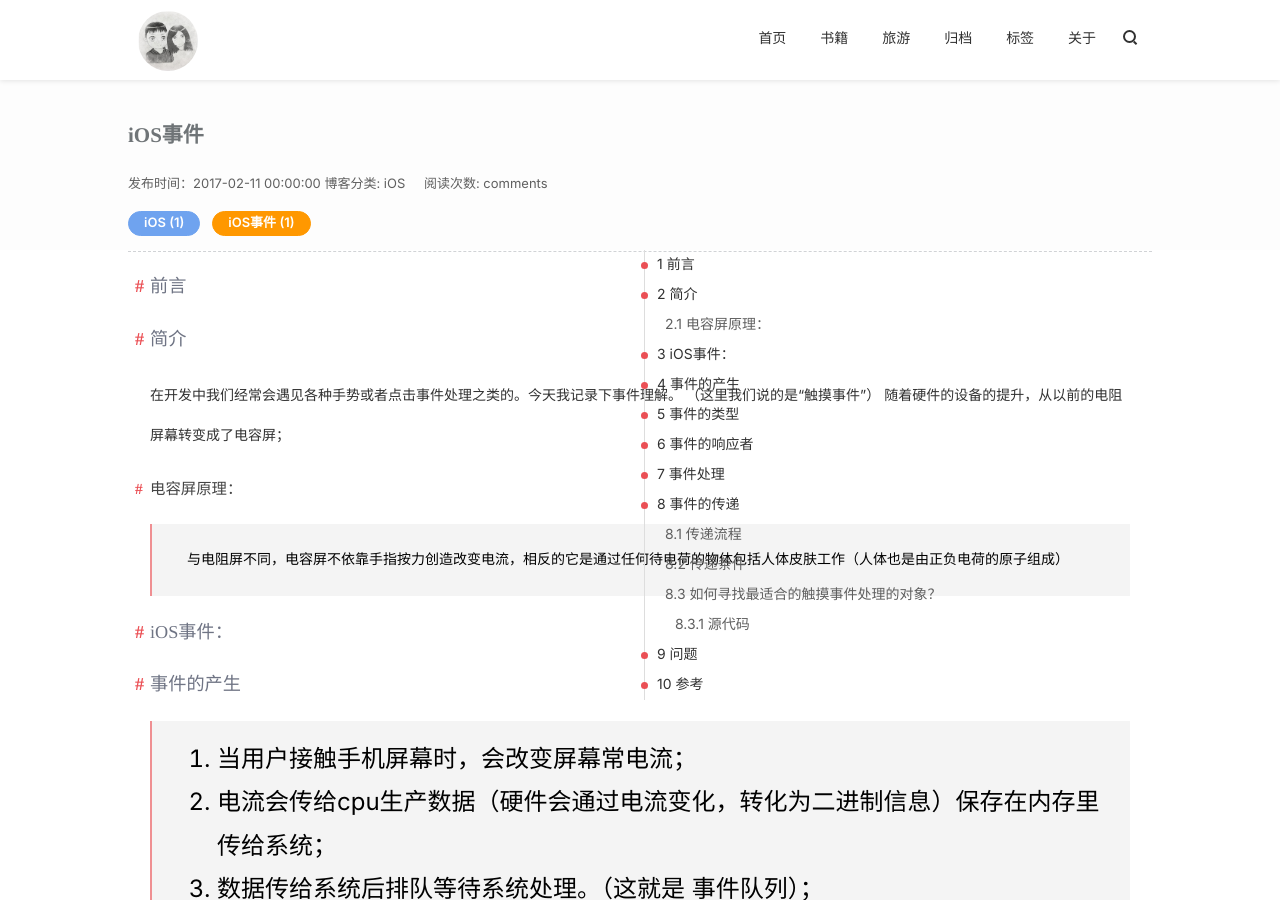
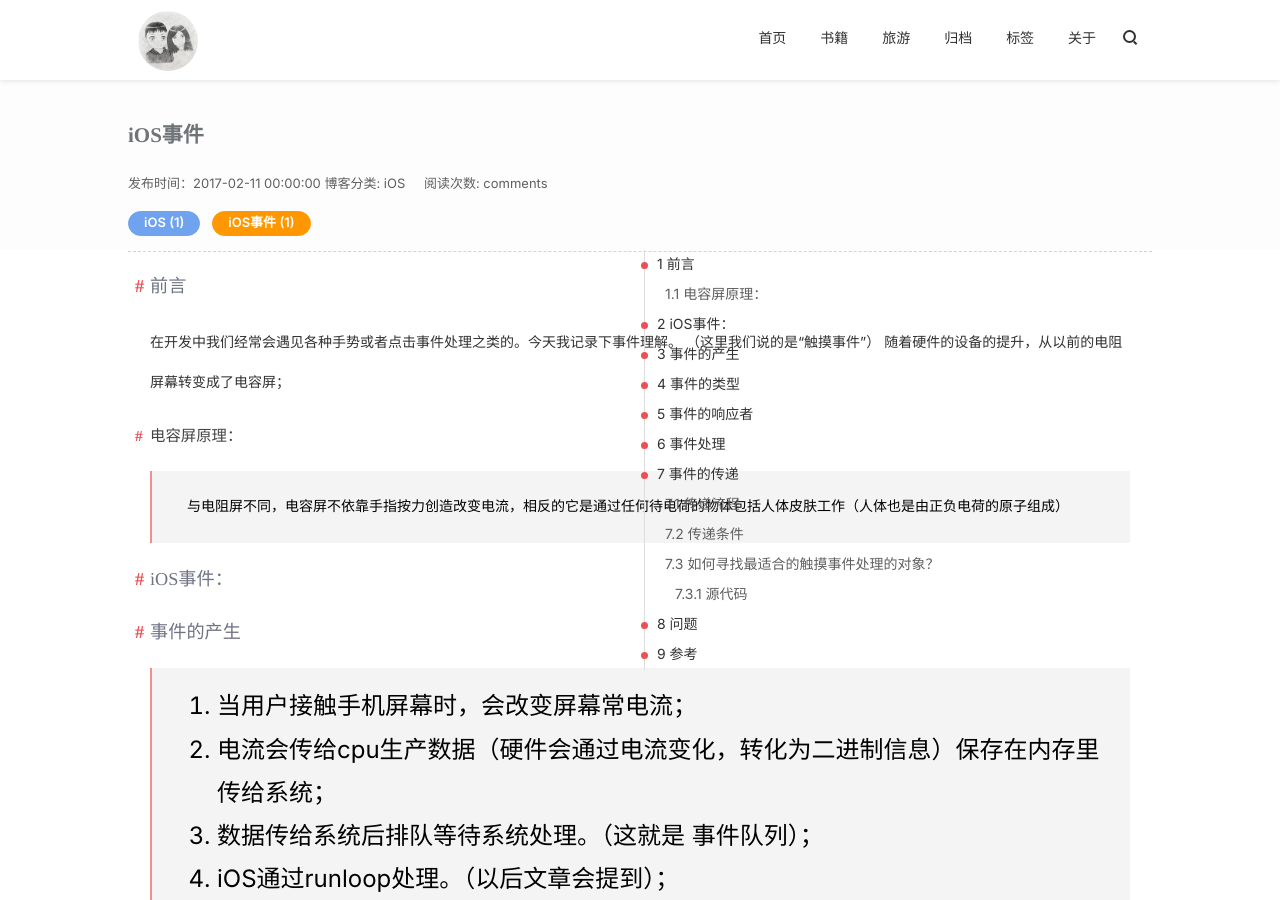
Before and after one commit to wufeng880707/wufeng880707.github.io, a Jekyll site: the page built from _posts/iOS/2015-2-11-iOS事件.md, in a window 1280 px wide and 900 px high. Built offline with Jekyll 4.4.1, drawn with Linux system fonts in a browser that asks for light colours; nearby versions of some CDN libraries; comment, search, counter and statistics services are not loaded.

Commit message:
commit：

```diff
--- a/_posts/iOS/2015-2-11-iOS事件.md
+++ b/_posts/iOS/2015-2-11-iOS事件.md
@@ -11,7 +11,6 @@ tags:
 ---
 
 ## 前言
-## 简介
 
 在开发中我们经常会遇见各种手势或者点击事件处理之类的。今天我记录下事件理解。 （这里我们说的是“触摸事件”）
 随着硬件的设备的提升，从以前的电阻屏幕转变成了电容屏；
```
